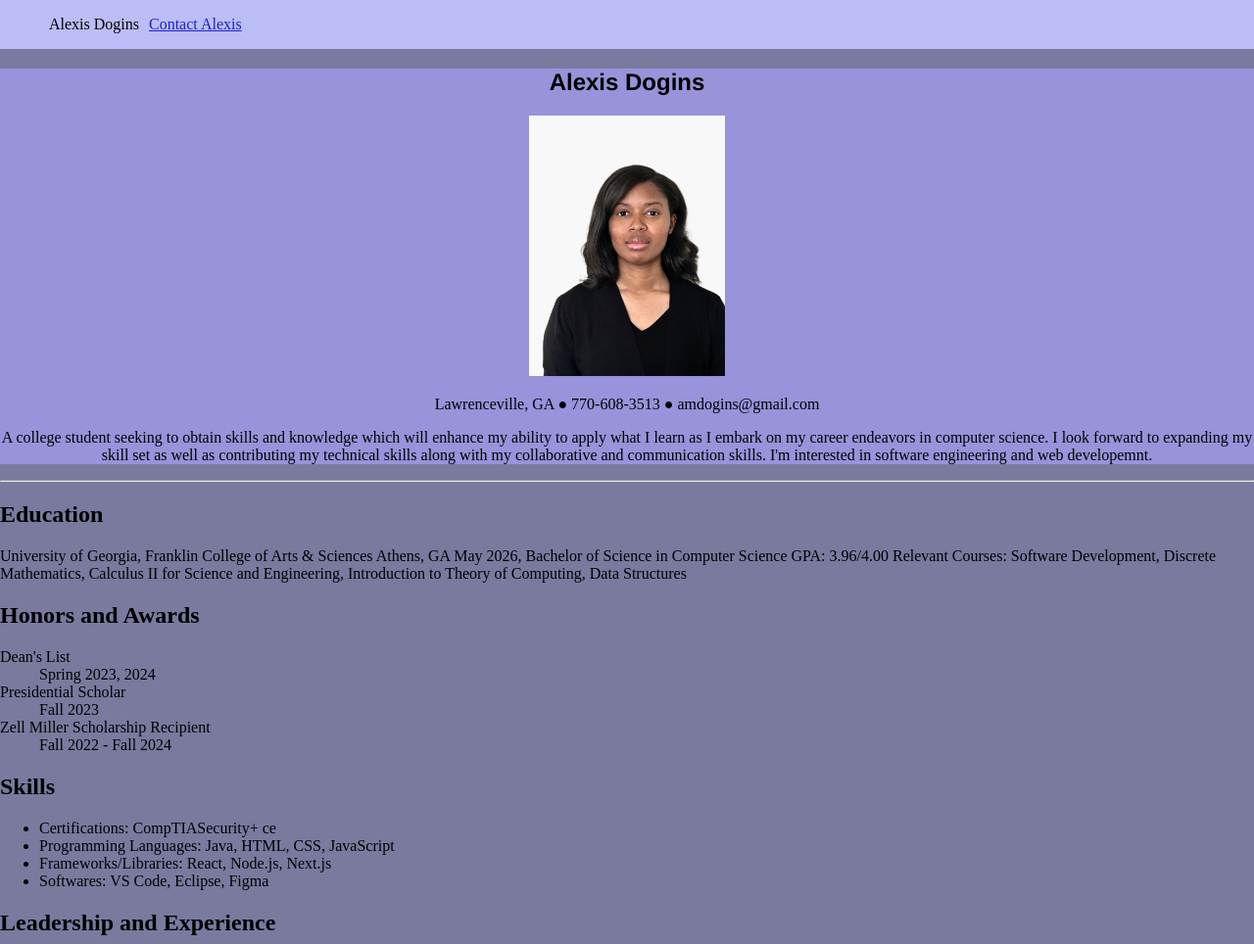
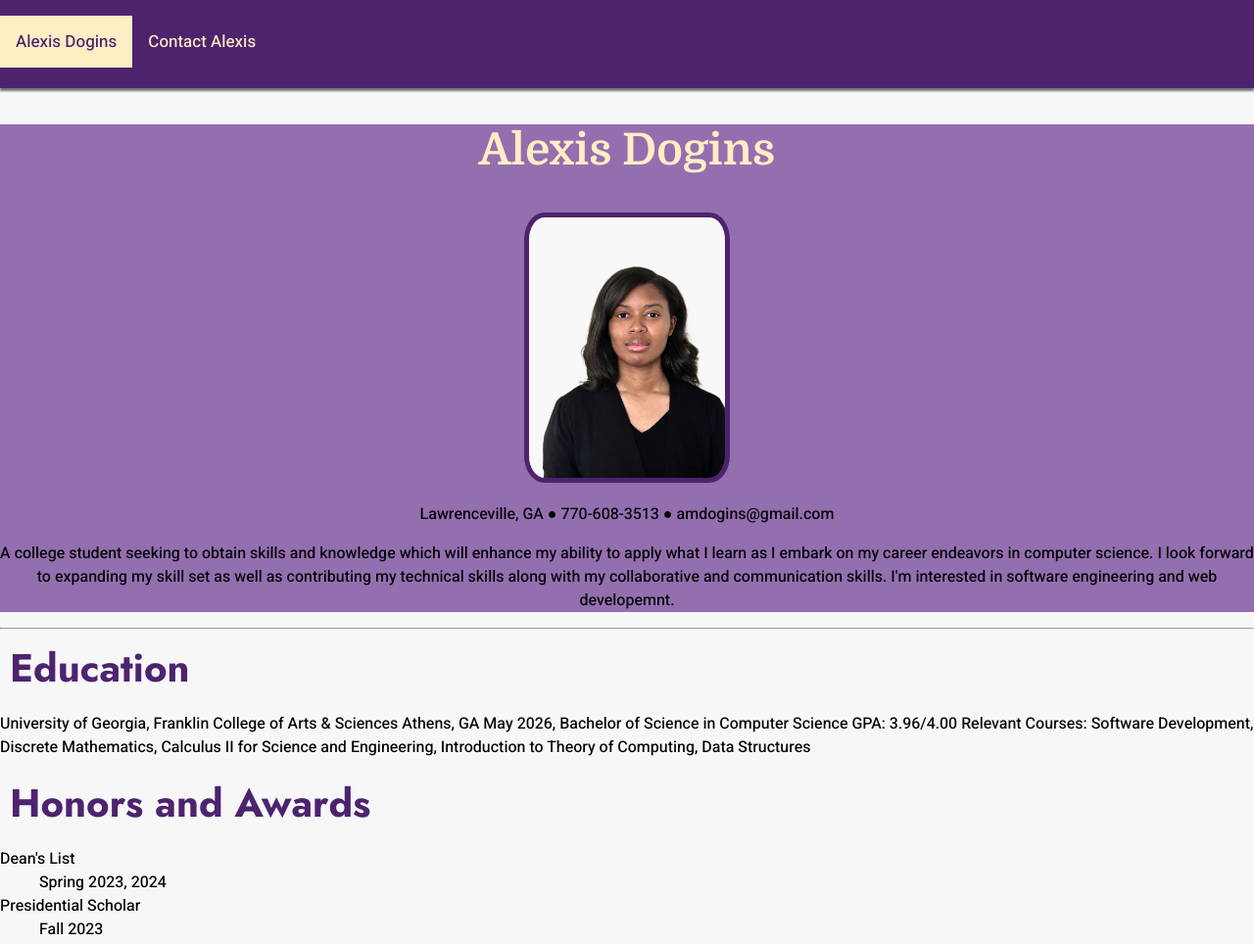
Before and after one commit to adogins/cv-site, a plain HTML site: page CV/index.html in a window 1280 px wide. Shown: the top 964 px of the page at 98% size. Drawn offline with Linux system fonts and the light colour scheme.

Commit message:
Made stylistic changes, mainly to nav

```diff
--- a/CV/CSS/style.css
+++ b/CV/CSS/style.css
@@ -1,19 +1,35 @@
 body {
     margin: 0;
-    background-color: #797a9e;
+    background-color: #f7f7f7;
 }
 
 nav {
-    background-color: #bbbdf6;
+    background-color: #4d236e;
     color: #000000;
     display: flex;
     flex-wrap: wrap;
     text-align: center;
+    box-shadow: 0px 3px 2px #737272;
+    padding-bottom: 5px;
 }
 
-#name {
-    padding-right: 10px;
-    padding-left: 50px;
+nav a {
+    float: left;
+    color: #ffeec4;
+    text-align: center;
+    padding: 14px 16px;
+    text-decoration: none;
+    font-size: 17px;
+}
+
+nav a:hover {
+    background-color: #946fb0;
+    color: #000000;
+}
+
+nav a.active {
+    background-color: #ffeec4;
+    color: #4d236e;
 }
 
 a {
@@ -30,9 +46,74 @@ footer {
 
 .splash {
     text-align: center;
-    background-color: #9893da;
+    background-color: #946fb0;
+    box-shadow: #616162;
 }
 
 h1 {
-    font-family: 'Franklin Gothic Medium', 'Arial Narrow', Arial, sans-serif;
+  font-family: "Domine", serif;
+  font-optical-sizing: initial;
+  font-weight: 700;
+  font-style: normal;
+  font-size: 45px;
+  color: #ffeec4;
 }
+.splash img {
+    border-radius: 10%;
+    border: 5px solid #4d236e;
+}
+
+h2 {
+        font-family: "Jost", sans-serif;
+        font-optical-sizing: auto;
+        font-weight: 700;
+        font-style: normal;
+        font-size: 40px;
+        color:#4d236e;
+        margin: 10px 10px 10px 10px;
+}
+
+p {
+    font-family: "Heebo", system-ui;
+    font-optical-sizing: auto;
+    font-weight: 500;
+    font-style: normal;
+}
+
+dl {
+    font-family: "Heebo", system-ui;
+    font-optical-sizing: auto;
+    font-weight: 500;
+    font-style: normal;
+}
+
+dt {
+    font-family: "Heebo", system-ui;
+    font-optical-sizing: auto;
+    font-weight: 500;
+    font-style: normal;
+}
+
+ol {
+    font-family: "Heebo", system-ui;
+    font-optical-sizing: auto;
+    font-weight: 500;
+    font-style: normal;
+}
+
+li {
+    font-family: "Heebo", system-ui;
+    font-optical-sizing: auto;
+    font-weight: 500;
+    font-style: normal;
+}
+
+h3 {
+    font-family: "Jost", sans-serif;
+        font-optical-sizing: auto;
+        font-weight: 700;
+        font-style: normal;
+        font-size: 20px;
+        color: #946fb0;
+        margin: 10px 10px 10px 10px;
+}
--- a/CV/index.html
+++ b/CV/index.html
@@ -5,20 +5,23 @@
         <meta http-equiv="X-UA-Compatible" content="IE=edge">
         <meta name="viewport" content="width=device-width, initial-scale=1.0">
         <link rel="stylesheet"  href="https://cdnjs.cloudflare.com/ajax/libs/font-awesome/6.0.0-beta3/css/all.min.css">
+        <link rel="preconnect" href="https://fonts.googleapis.com">
+        <link rel="preconnect" href="https://fonts.gstatic.com" crossorigin>
+        <link href="https://fonts.googleapis.com/css2?family=Domine:wght@400..700&family=Heebo:wght@100..900&family=Jost:ital,wght@0,100..900;1,100..900&display=swap" rel="stylesheet">
         <link rel="stylesheet" href="./CSS/style.css" >
         <title>Alexis Dogins</title>
     </head>
 
     <body>
         <nav>
-            <p id="name">Alexis Dogins</p>
-            <p id="contact"><a href="./contact.html">Contact Alexis</a></p>
+            <p id="name"><a class="active" href="index.html">Alexis Dogins</a></p>
+            <p id="contact"><a href="contact.html">Contact Alexis</a></p>
         </nav>
 
         <section class="splash">
             <h1>Alexis Dogins</h1>
             <img src="./images/Headshot.jpg" alt="headshot photo" width="200px" >
-            <p>Lawrenceville, GA &#x25CF; 770-608-3513 &#x25CF; amdogins@gmail.com</p>
+            <p id="info">Lawrenceville, GA &#x25CF; 770-608-3513 &#x25CF; amdogins@gmail.com</p>
             <p>A college student seeking to obtain skills and knowledge which will enhance my ability to apply what I learn as I embark on my career endeavors in computer science. I look forward to expanding my skill set as well as contributing my technical skills along with my collaborative and communication skills. I'm interested in software engineering and web developemnt.</p>
         </section>
 
@@ -63,6 +66,7 @@
 
         <section>
             <h2>Projects</h2>
+            <div class="project-grid">
                 <h3>DevDogs Website</h3>
                     <ul>
                         <li>Contribute to the website using HTML, CSS, JavaScript, React, and Next,js.</li>
@@ -83,6 +87,7 @@
                         <li>Utilized RESTful APIs in the format of JSON to request data.</li>
                         <li>Incorporated Java to build the front-end and backend for the app.</li>
                     </ul>
+            </div>
         </section>
 
         <footer>
```
Also changed, not shown: CV/contact.html (+8 -4 lines). Lines whose indentation alone changed are shown as unchanged.
